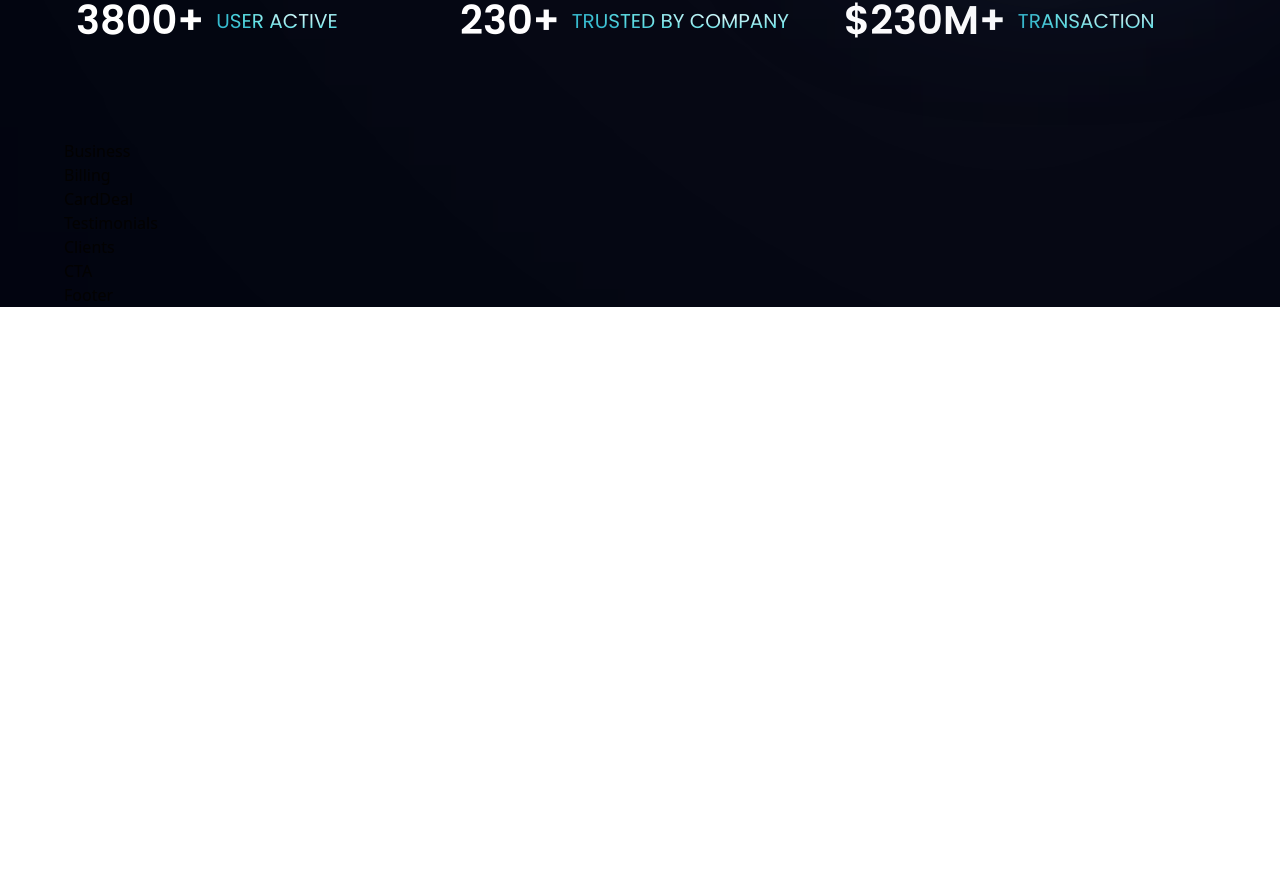
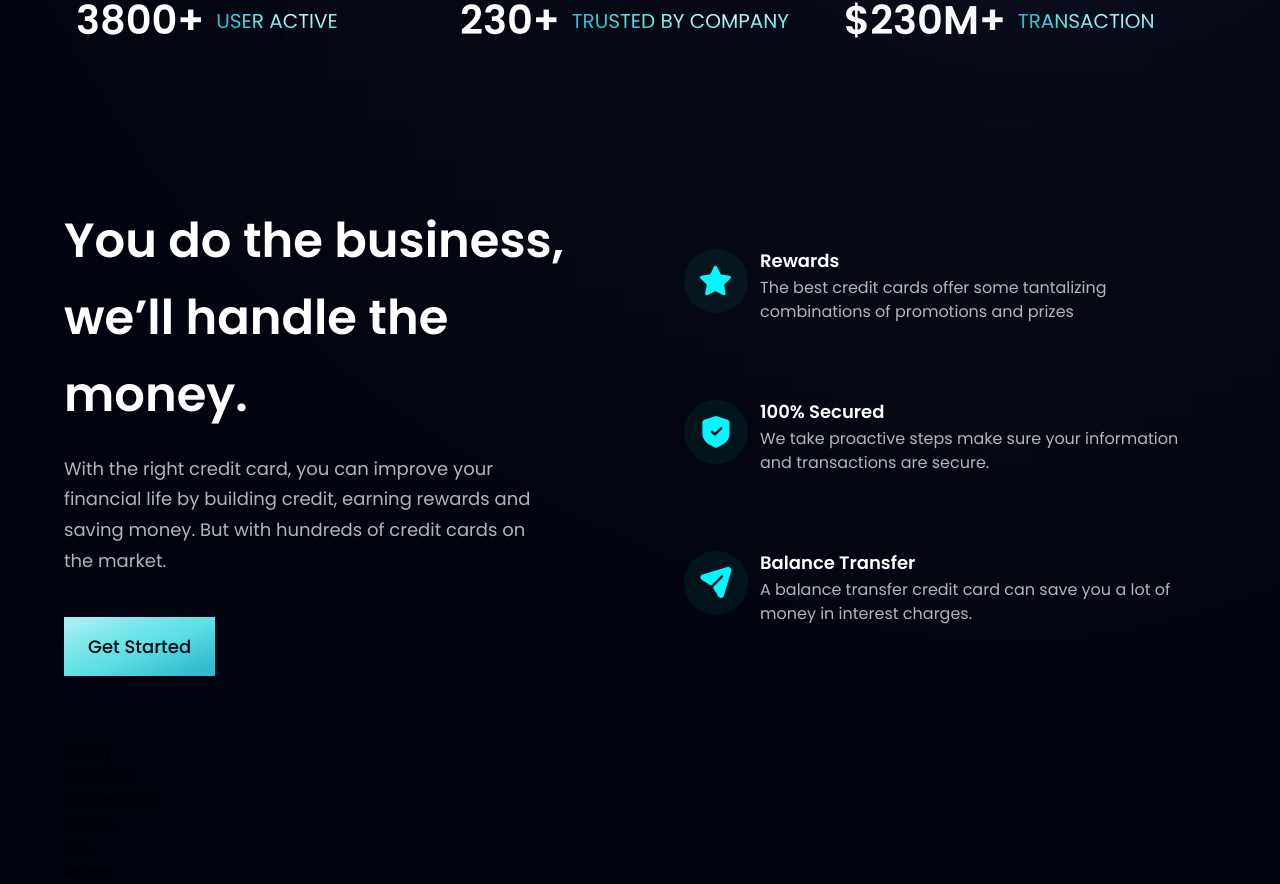
Before and after one commit to Sauhardya27/modern_app, a React (Vite) app in the folder project/: page / in a window 1280 px wide. Shown: the part 771-1655 px from the top of the page. Before the commit the page ends 1078 px from the top, so only its background shows below. Built offline with nearby package versions, Linux system fonts and the light colour scheme.

Commit message:
Business finished

```diff
--- a/project/src/components/Business.jsx
+++ b/project/src/components/Business.jsx
@@ -1,9 +1,37 @@
-import React from 'react'
+import { features } from '../constants';
+import styles, { layout } from '../style';;
+import Button from './Button';
 
-const Business = () => {
-  return (
-	<div>Business</div>
-  )
-}
+const FeatureCard = ({ icon, title, content, index }) => (
+  <div className={`flex flex-row p-6 rounded-[20px] ${index !== features.length - 1 ? "mb-6" : "mb-0"} feature-card`}>
+    <div className={`h-[64px] w-[64px] rounded-full ${styles.flexCenter} bg-dimBlue`}>
+      <img src={icon} className='h-[50%] w-[50%] object-contain' alt="icon" />
+    </div>
+    <div className='flex flex-1 flex-col ml-3'>
+      <h4 className='font-poppins font-semibold text-white text-[18px] leading-[23px] mb-1'>{title}</h4>
+      <p className='font-poppins font-normal text-dimWhite text-[16px] leading-[24px] mb-1'>{content}</p>
+    </div>
+  </div>
+)
+
+const Business = () => (
+  <section id='features' className={layout.section}>
+    <div className={layout.sectionInfo}>
+      <h2 className={`${styles.heading2}`}>You do the business, <br className="sm:block hidden" /> we’ll handle
+        the money.</h2>
+      <p className={`${styles.paragraph} max-w-[470px] mt-5`}>With the right credit card, you can improve your financial life by
+        building credit, earning rewards and saving money. But with hundreds
+        of credit cards on the market.</p>
+
+      <Button styles="mt-10" />
+    </div>
+
+    <div className={`${layout.sectionImg} flex-col`}>
+      {features.map((feature, index) => (
+        <FeatureCard key={feature.id} {...feature} index={index} />
+      ))}
+    </div>
+  </section>
+);
 
 export default Business
--- a/project/src/components/Button.jsx
+++ b/project/src/components/Button.jsx
@@ -1,8 +1,10 @@
 import React from 'react'
 
-const Button = () => {
+const Button = ({ styles }) => {
   return (
-	<div>Button</div>
+    <button type="button" className={`py-4 px-6 bg-blue-gradient font-poppins font-medium text-[18px] text-primary ${styles} outline-none`}>
+      Get Started
+    </button>
   )
 }
 
```
